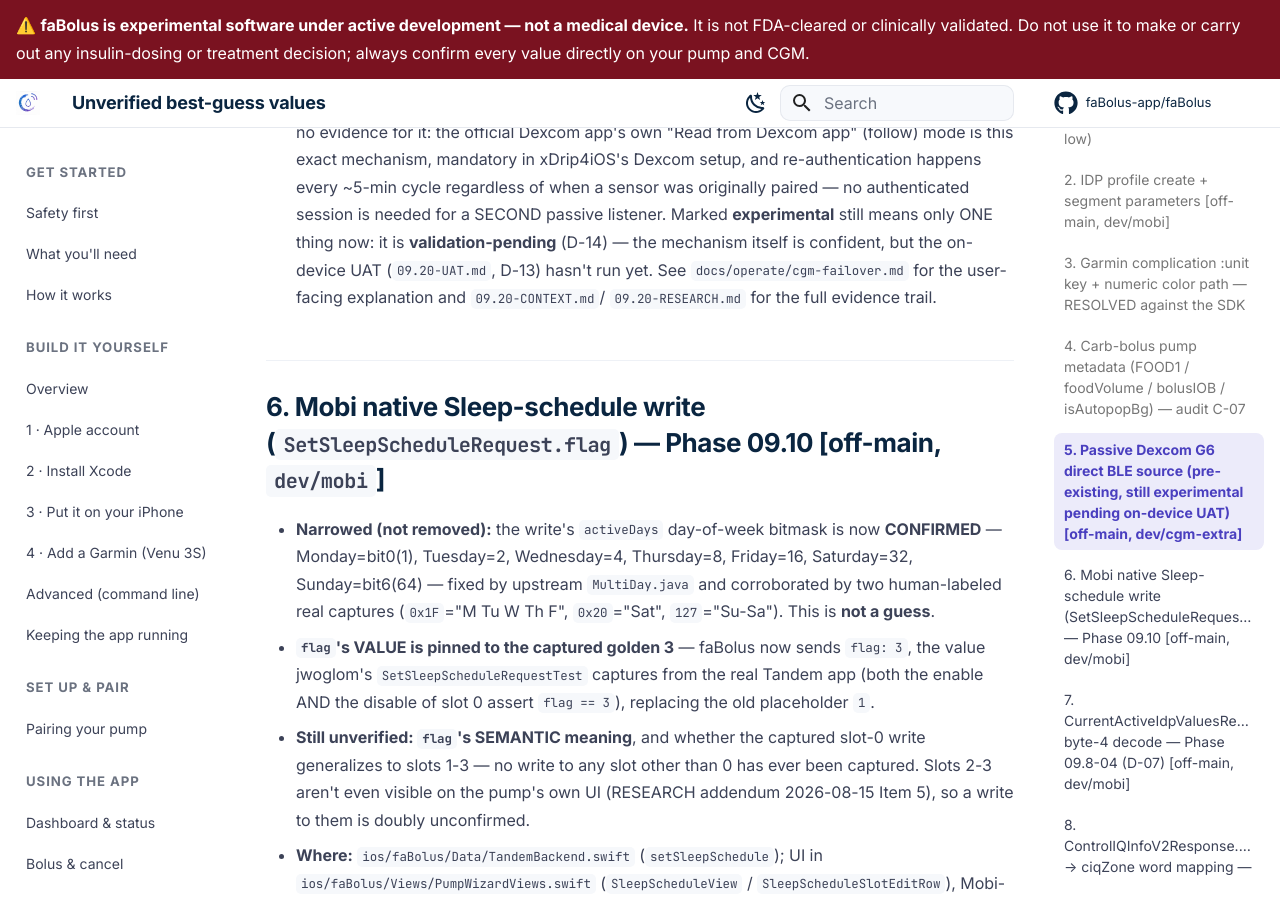
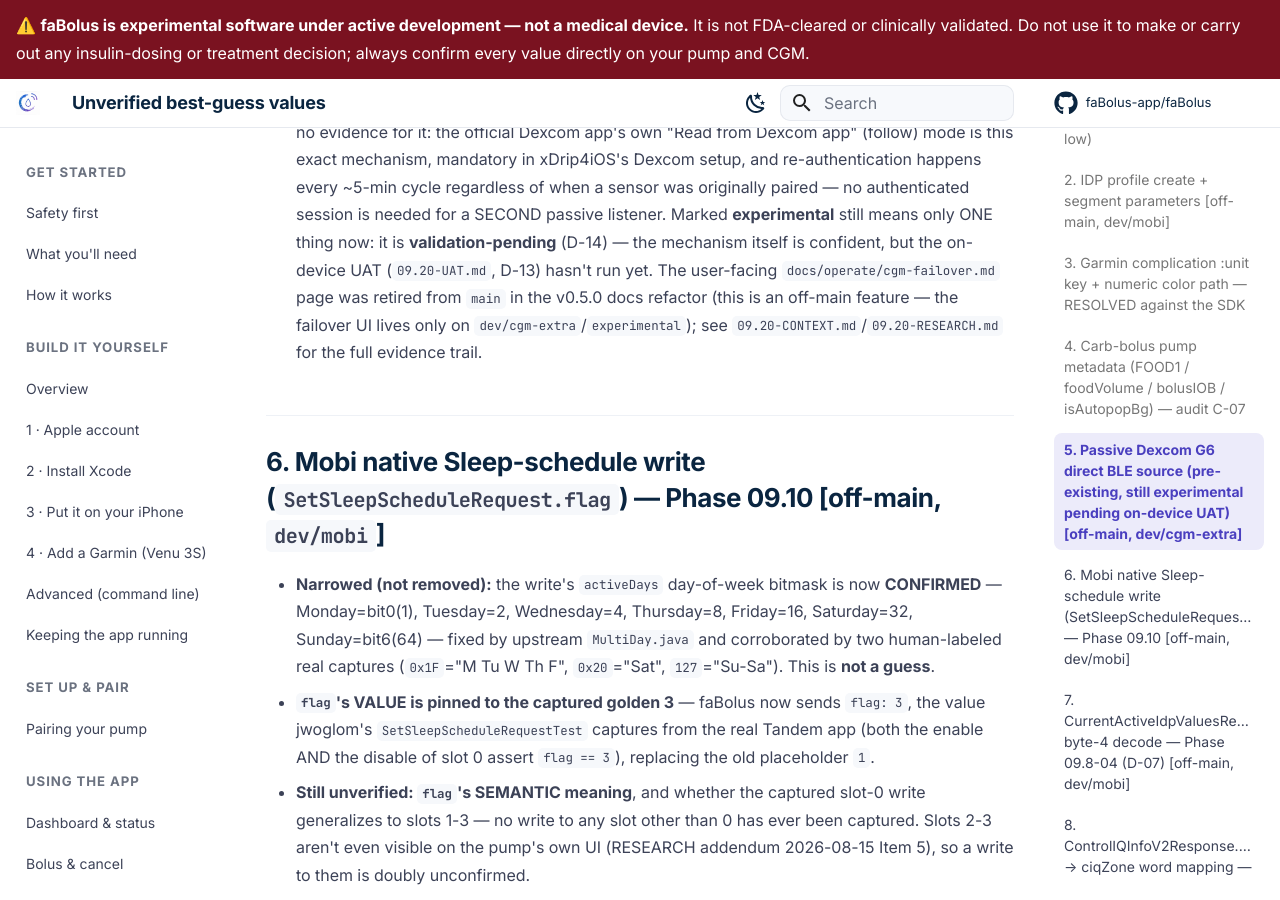
Before and after one commit to faBolus-app/faBolus, an MkDocs documentation site: the page built from docs/UNVERIFIED-GUESSES.md, in a window 1280 px wide and 900 px high, scrolled down 3975 px. Built offline with MkDocs 1.6.1 and Material for MkDocs 9.7.7, drawn with Linux system fonts in a browser that asks for light colours; comment, search, counter and statistics services are not loaded.

Commit message:
docs: fix stale cgm-failover.md pointer in UNVERIFIED-GUESSES (off-main page retired in v0.5.0)
Co-Authored-By: Claude Opus 4.8 <noreply@anthropic.com>

```diff
--- a/docs/UNVERIFIED-GUESSES.md
+++ b/docs/UNVERIFIED-GUESSES.md
@@ -110,9 +110,10 @@ branch and must still be resolved before any reintegration onto `main`; entries
   xDrip4iOS's Dexcom setup, and re-authentication happens every ~5-min cycle regardless of when a
   sensor was originally paired — no authenticated session is needed for a SECOND passive listener.
   Marked **experimental** still means only ONE thing now: it is **validation-pending** (D-14) — the
-  mechanism itself is confident, but the on-device UAT (`09.20-UAT.md`, D-13) hasn't run yet. See
-  `docs/operate/cgm-failover.md` for the user-facing explanation and `09.20-CONTEXT.md`/
-  `09.20-RESEARCH.md` for the full evidence trail.
+  mechanism itself is confident, but the on-device UAT (`09.20-UAT.md`, D-13) hasn't run yet. The
+  user-facing `docs/operate/cgm-failover.md` page was retired from `main` in the v0.5.0 docs refactor
+  (this is an off-main feature — the failover UI lives only on `dev/cgm-extra`/`experimental`); see
+  `09.20-CONTEXT.md`/`09.20-RESEARCH.md` for the full evidence trail.
 
 ## 6. Mobi native Sleep-schedule write (`SetSleepScheduleRequest.flag`) — Phase 09.10 [off-main, `dev/mobi`]
 - **Narrowed (not removed):** the write's `activeDays` day-of-week bitmask is now **CONFIRMED** —
```
